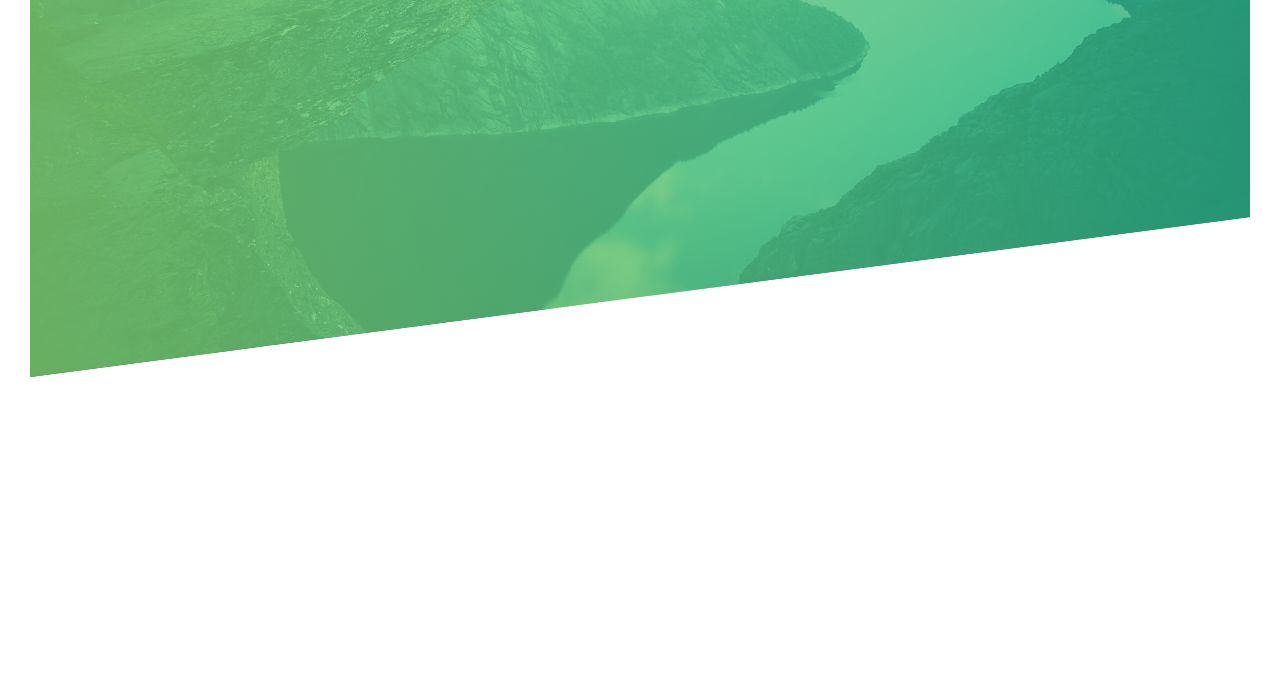
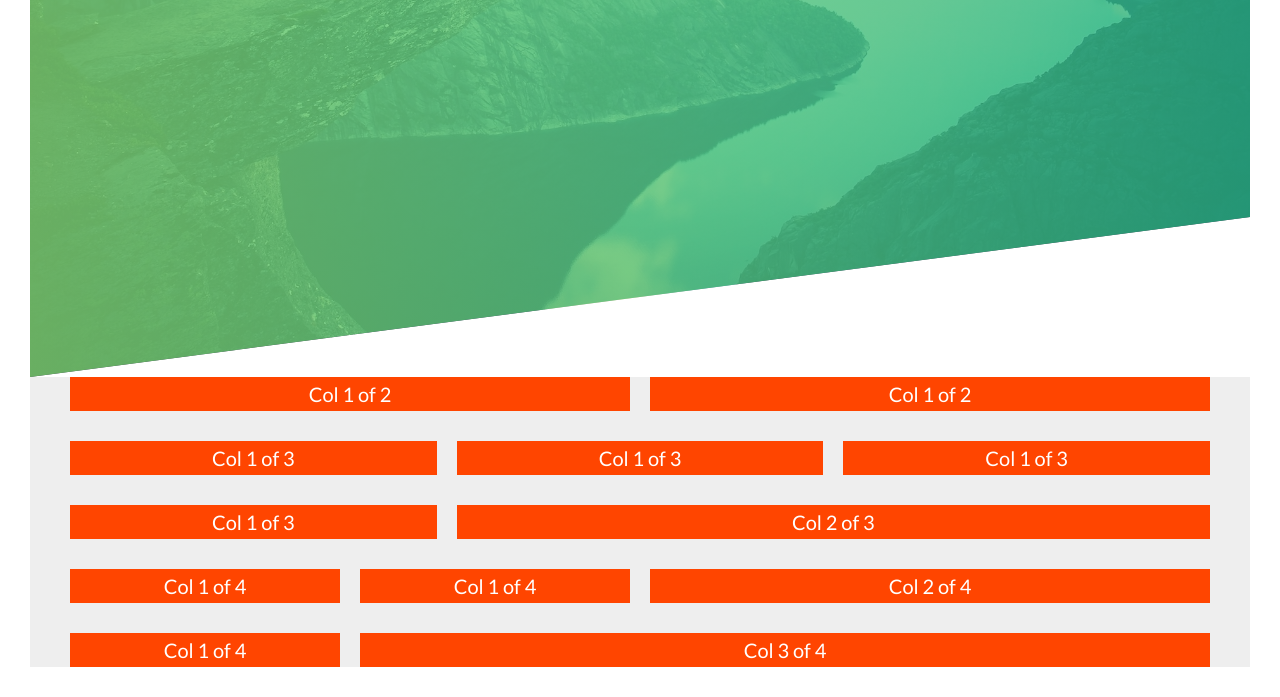
Before and after one commit to grego5/natours, a website: page index.html in a window 1280 px wide. Shown: the part 413-1110 px from the top of the page. Before the commit the page ends 820 px from the top, so only its background shows below. Drawn offline with Linux system fonts and the light colour scheme.

Commit message:
custom float grid

```diff
--- a/index.html
+++ b/index.html
@@ -27,5 +27,57 @@
             </div>
         </header>
 
+        <section class="grid-test">
+            <div class="row">
+                <div class="col-1-2">
+                    Col 1 of 2
+                </div>
+                <div class="col-1-2">
+                    Col 1 of 2
+                </div>
+            </div>
+
+            <div class="row">
+                <div class="col-1-3">
+                    Col 1 of 3
+                </div>
+                <div class="col-1-3">
+                    Col 1 of 3
+                </div>
+                <div class="col-1-3">
+                    Col 1 of 3
+                </div>
+            </div>
+
+            <div class="row">
+                <div class="col-1-3">
+                    Col 1 of 3
+                </div>
+                <div class="col-2-3">
+                    Col 2 of 3
+                </div>
+            </div>
+
+            <div class="row">
+                <div class="col-1-4">
+                    Col 1 of 4
+                </div>
+                <div class="col-1-4">
+                    Col 1 of 4
+                </div>
+                <div class="col-2-4">
+                    Col 2 of 4
+                </div>
+            </div>
+
+            <div class="row">
+                <div class="col-1-4">
+                    Col 1 of 4
+                </div>
+                <div class="col-3-4">
+                    Col 3 of 4
+                </div>
+            </div>
+        </section>
     </body>
 </html>
--- a/sass/abstracts/_mixins.scss
+++ b/sass/abstracts/_mixins.scss
@@ -0,0 +1,7 @@
+@mixin clearfix {
+   &::after {
+      content: "";
+      clear: both;
+      display: table;
+   }
+}
--- a/sass/abstracts/_variables.scss
+++ b/sass/abstracts/_variables.scss
@@ -5,3 +5,8 @@ $color-primary-dark: #28b485;
 $color-grey-dark: #777;
 $color-light: #fff;
 $color-dark: #000;
+
+//grid
+$grid-width: 114rem;
+$gutter-vertical: 3rem;
+$gutter-horizontal: 2rem;
--- /dev/null
+++ b/sass/layout/_grid.scss
@@ -0,0 +1,51 @@
+.grid-test {
+   background-color: #eee;
+   color: $color-light;
+   font-size: 2rem;
+   text-align: center;
+}
+
+.row {
+   max-width: $grid-width;
+   margin: 0 auto;
+   // margin-right: $gutter-horiznotal;
+
+   &:not(:last-child){
+      margin-bottom: $gutter-vertical;
+   }
+
+   @include clearfix;
+
+   [class^="col-"] {
+      background-color: orangered;
+      float: left;
+
+      &:not(:last-child){
+         margin-right: $gutter-horizontal;
+      }
+   }
+
+   .col-1-2 {
+      width: calc((100% - #{$gutter-horizontal}) / 2);
+   }
+
+   .col-1-3 {
+      width: calc((100% - #{$gutter-horizontal} * 2) / 3);
+   }
+
+   .col-2-3 {
+      width: calc((100% - #{$gutter-horizontal} * 2) / 3 * 2 + #{$gutter-horizontal});
+   }
+
+   .col-1-4 {
+      width: calc((100% - #{$gutter-horizontal} * 3) / 4);
+   }
+
+   .col-2-4 {
+      width: calc((100% - #{$gutter-horizontal} * 3) / 4 * 2 + #{$gutter-horizontal});
+   }
+
+   .col-3-4 {
+      width: calc((100% - #{$gutter-horizontal} * 3) / 4 * 3 + #{$gutter-horizontal} * 2);
+   }
+}
--- a/sass/main.scss
+++ b/sass/main.scss
@@ -7,6 +7,7 @@
 @import "base/typography";
 @import "base/utilities";
 
+@import "layout/grid";
 @import "layout/header";
 
 @import "pages/home";
```
Also changed, not shown: css/style.css.
